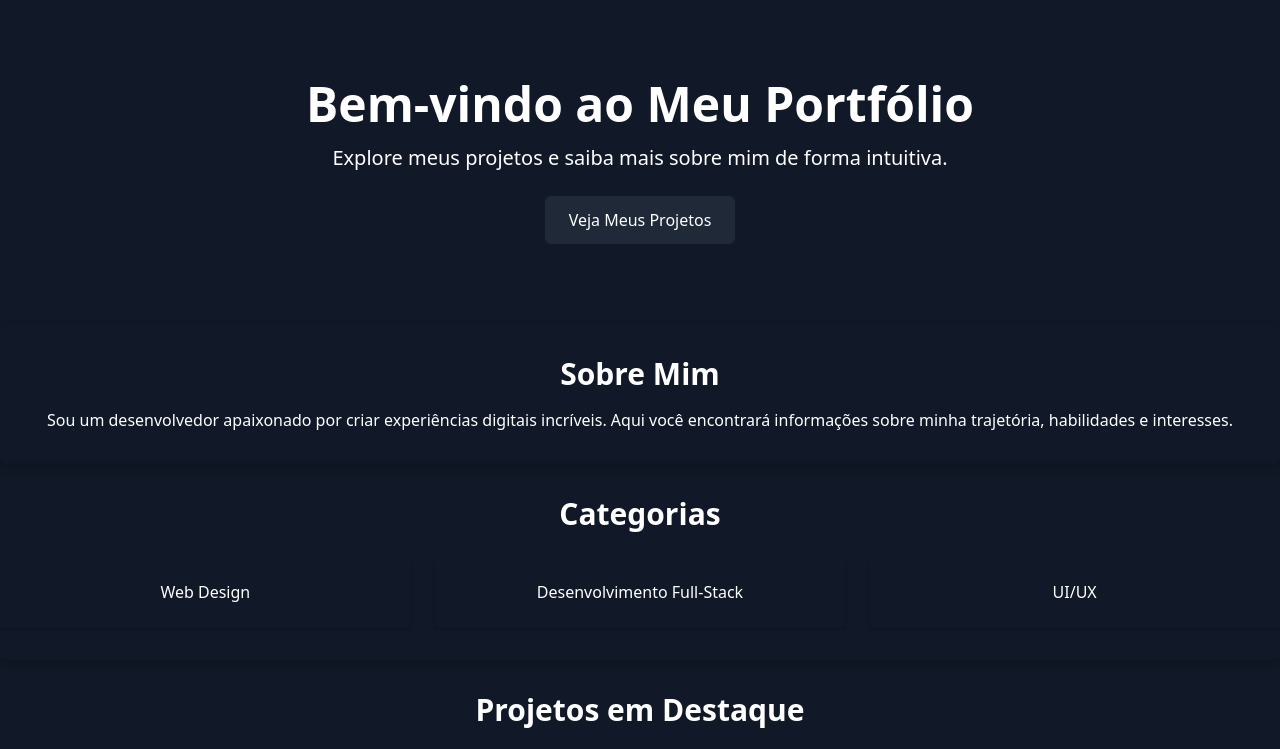
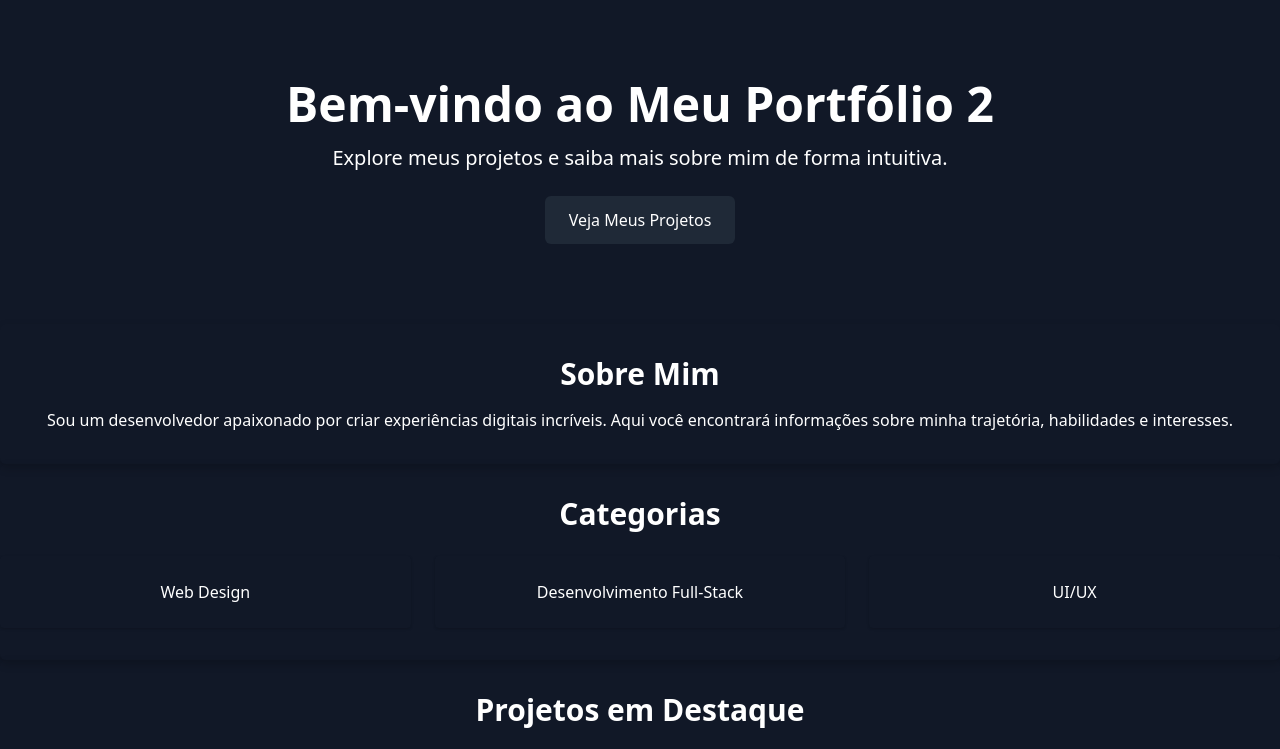
Before and after one commit to Elton-Vieira/eltonvieira.io, a plain HTML site: page index.html in a window 1280 px wide. Shown: the top 749 px of the page. Drawn offline with nearby package versions, Linux system fonts and the light colour scheme.

Commit message:
Update index.html

```diff
--- a/index.html
+++ b/index.html
@@ -60,7 +60,7 @@
     <!-- Hero Section -->
     <header class="bg-[#111827] text-white py-20">
         <div class="container mx-auto text-center">
-            <h1 class="text-5xl font-bold">Bem-vindo ao Meu Portfólio</h1>
+            <h1 class="text-5xl font-bold">Bem-vindo ao Meu Portfólio 2</h1>
             <p class="mt-4 text-xl">Explore meus projetos e saiba mais sobre mim de forma intuitiva.</p>
             <a href="#projects" class="btn-primary mt-6 inline-block">Veja Meus Projetos</a>
         </div>
```
